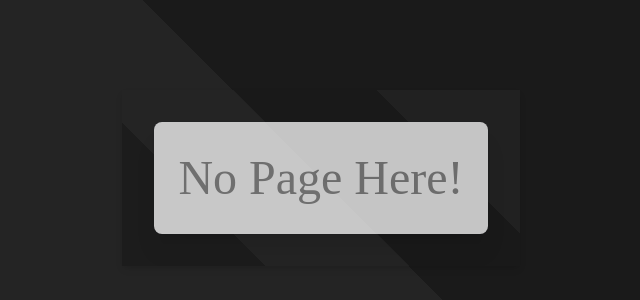
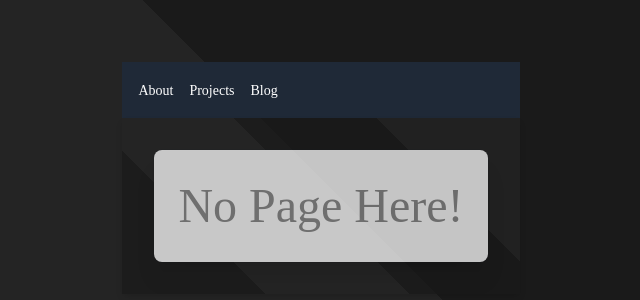
Before and after one commit to Github-Archives/portfolio, a React (Vite) app: page /utilities in a window 1280 px wide. Shown: the part 222-522 px from the top of the page, without its empty margins (319-959 px from the left). Built offline with nearby package versions, Linux system fonts and the light colour scheme.

Commit message:
closer to finishing refactoring

```diff
--- a/src/App.jsx
+++ b/src/App.jsx
@@ -4,10 +4,13 @@ import About from './Components/About'
 import Projects from './Components/Projects'
 import Blog from './Components/Blog'
 import NoPage from './Components/NoPage'
+import Navbar from './Components/Navbar'
 
 function App() {
   return (
     <>
+      {/* Navbar added here */}
+      <Navbar />
       <div id="top"></div>
       <div className="card">
         <Routes>
--- a/src/Components/Navbar.jsx
+++ b/src/Components/Navbar.jsx
@@ -1,22 +1,50 @@
-// Todo: If you want a Navbar, look at the one you already have in `Layout.jsx`.
-
-import { Link } from 'react-router-dom'
+import { useMatch, NavLink, Outlet } from 'react-router-dom'
 
 const Navbar = () => {
+  // For updating the style on the active link
+  const aboutMatch = useMatch('/')
+  const projectsMatch = useMatch('/projects')
+  const blogMatch = useMatch('/blog')
+
   return (
-    <nav>
-      <ul>
-        {/* <li>
-          <Link to="/">About</Link>
+    <>
+      <nav className="bg-gray-800 p-4">
+        <ul className="flex space-x-4">
+          <li>
+            <NavLink
+              to="/"
+              className={`mt-2 text-sm text-white dark:text-slate-400 ${
+                aboutMatch ? 'font-bold' : 'hover:underline'
+              }`}
+            >
+              About
+            </NavLink>
           </li>
           <li>
-          <Link to="/projects">Projects</Link>
+            <NavLink
+              to="/projects"
+              className={`mt-2 text-sm text-white dark:text-slate-400 ${
+                blogMatch ? 'font-bold' : 'hover:underline'
+              }`}
+            >
+              Projects
+            </NavLink>
           </li>
           <li>
-          <Link to="/blog">Blog</Link>
-        </li> */}
+            <NavLink
+              to="/blog"
+              className={`mt-2 text-sm text-white dark:text-slate-400 ${
+                projectsMatch ? 'font-bold' : 'hover:underline'
+              }`}
+            >
+              Blog
+            </NavLink>
+          </li>
         </ul>
       </nav>
+
+      <Outlet />
+    </>
   )
 }
 
--- a/src/Pages/Layout.jsx
+++ /dev/null
@@ -1,94 +0,0 @@
-// Todo: this is not used anymore.
-// ? This is where your original Navbar lived
-
-import { NavLink, Outlet, Link, useMatch } from 'react-router-dom'
-import './Layout.css' // Import your CSS file
-
-// if you decide to go back to using Link instead of NavLink you may remove all useMatchs also, just change the <li>'s thusly:
-
-// <Link to="/contact">Contact</Link>
-
-const Layout = () => {
-  return (
-    <>
-      <nav>
-        {/* <ul>
-          <li>
-            <Link to="/">Home</Link>
-          </li>
-          <li>
-            <Link to="/blogs">Blogs</Link>
-          </li>
-          <li>
-            <Link to="/contact">Contact</Link>
-          </li>
-        </ul> */}
-      </nav>
-
-      <Outlet />
-    </>
-  )
-}
-
-export default Layout
-
-// const Layout = () => {
-//   const homeMatch = useMatch('/')
-//   const blogsMatch = useMatch('/blogs')
-//   const contactMatch = useMatch('/contact')
-//   const utilitiesMatch = useMatch('/utilities')
-//
-//   return (
-//     <>
-//       {/* Here is the current Navbar */}
-//       <nav className="bg-gray-800 p-4">
-//         <ul className="flex space-x-4">
-//           <li>
-//             <NavLink
-//               to="/"
-//               className={`mt-2 text-sm text-white dark:text-slate-400 ${
-//                 homeMatch ? 'font-bold' : 'hover:underline'
-//               }`}
-//             >
-//               Home
-//             </NavLink>
-//           </li>
-//           <li>
-//             <NavLink
-//               to="/blogs"
-//               className={`mt-2 text-sm text-white dark:text-slate-400 ${
-//                 blogsMatch ? 'font-bold' : 'hover:underline'
-//               }`}
-//             >
-//               Blogs
-//             </NavLink>
-//           </li>
-//           <li>
-//             <NavLink
-//               to="/contact"
-//               className={`mt-2 text-sm text-white dark:text-slate-400 ${
-//                 contactMatch ? 'text-green-500' : 'hover:underline'
-//               }`}
-//             >
-//               Contact
-//             </NavLink>
-//           </li>
-//           <li>
-//             <NavLink
-//               to="/utilities"
-//               className={`mt-2 text-sm text-white dark:text-slate-400 ${
-//                 utilitiesMatch ? 'font-bold' : 'hover:underline'
-//               }`}
-//             >
-//               Utilities
-//             </NavLink>
-//           </li>
-//         </ul>
-//       </nav>
-
-//       <Outlet />
-//     </>
-//   )
-// }
-//
-// export default Layout
--- a/src/main.jsx
+++ b/src/main.jsx
@@ -2,13 +2,13 @@ import ReactDOM from 'react-dom/client'
 import './index.css'
 import App from './App'
 
-// Todo: maybe get `reportWebVital` working
+// Todo: get `reportWebVital` working
 // import reportWebVitals from './reportWebVitals'
 import { BrowserRouter } from 'react-router-dom'
 
 const root = ReactDOM.createRoot(document.getElementById('root'))
 root.render(
-  // ! <BrowserRouter> was moved here to wrap `<App />`. It was in `src/App.jsx`
+  // * NOTE: <BrowserRouter> was moved here to wrap `<App />`. It was in `src/App.jsx`
   // <React.StrictMode>
   <BrowserRouter>
     <App />
```
Also changed, not shown: src/Pages/Layout.css (deleted, +0 -24 lines), 1 other file (tests, documents, lock files or other folders). Lines whose indentation alone changed are shown as unchanged.
